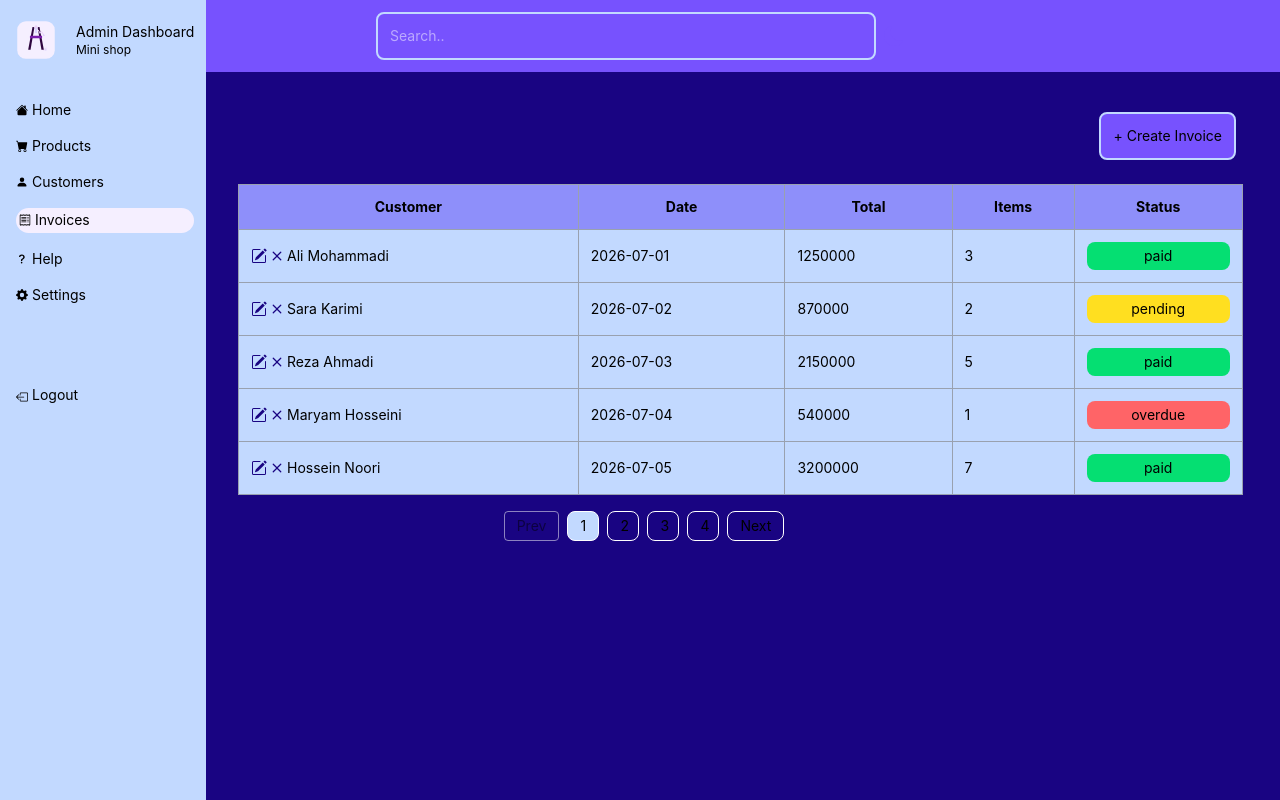
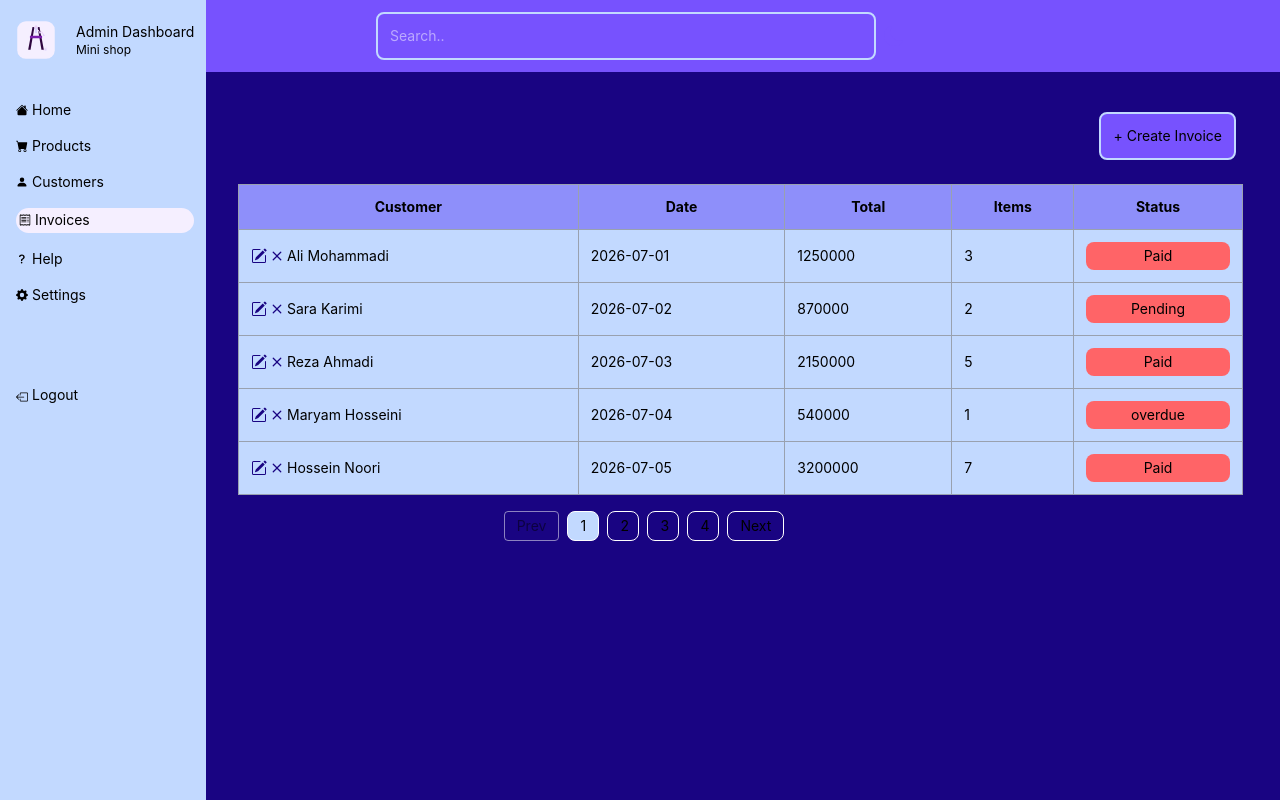
Before and after one commit to YasamanKarbalaiiH/Admin-Dashboard, a React (Vite) app: page /invoices in a window 1280 px wide. Built offline with nearby package versions, Linux system fonts and the light colour scheme.

Commit message:
Typescript

```diff
--- a/src/pages/Invoices.tsx
+++ b/src/pages/Invoices.tsx
@@ -4,12 +4,17 @@ import { useCrud } from "../hooks/useCrud";
 import Modal from "../components/Modal";
 import { v4 as uuidv4 } from "uuid";
 import { Fields } from "../Types/fields";
+enum InvoiceStatus {
+  Paid = "Paid",
+  Pending = "Pending",
+  Cancelled = "overdue",
+}
 interface Invoice {
   id: string;
   customer: string;
   date: string;
   total: number;
-  status: string;
+  status: InvoiceStatus;
   items: number;
 }
 export default function Invoices() {
@@ -19,7 +24,7 @@ export default function Invoices() {
       customer: "Ali Mohammadi",
       date: "2026-07-01",
       total: 1250000,
-      status: "paid",
+      status: InvoiceStatus.Paid,
       items: 3,
     },
     {
@@ -27,7 +32,7 @@ export default function Invoices() {
       customer: "Sara Karimi",
       date: "2026-07-02",
       total: 870000,
-      status: "pending",
+      status: InvoiceStatus.Pending,
       items: 2,
     },
     {
@@ -35,7 +40,7 @@ export default function Invoices() {
       customer: "Reza Ahmadi",
       date: "2026-07-03",
       total: 2150000,
-      status: "paid",
+      status: InvoiceStatus.Paid,
       items: 5,
     },
     {
@@ -43,7 +48,7 @@ export default function Invoices() {
       customer: "Maryam Hosseini",
       date: "2026-07-04",
       total: 540000,
-      status: "overdue",
+      status: InvoiceStatus.Cancelled,
       items: 1,
     },
     {
@@ -51,7 +56,7 @@ export default function Invoices() {
       customer: "Hossein Noori",
       date: "2026-07-05",
       total: 3200000,
-      status: "paid",
+      status: InvoiceStatus.Paid,
       items: 7,
     },
     {
@@ -59,7 +64,7 @@ export default function Invoices() {
       customer: "Zahra Rezaei",
       date: "2026-07-06",
       total: 980000,
-      status: "pending",
+      status: InvoiceStatus.Pending,
       items: 4,
     },
     {
@@ -67,7 +72,7 @@ export default function Invoices() {
       customer: "Mohammad Taghavi",
       date: "2026-07-07",
       total: 1500000,
-      status: "paid",
+      status: InvoiceStatus.Paid,
       items: 3,
     },
     {
@@ -75,7 +80,7 @@ export default function Invoices() {
       customer: "Fatemeh Mousavi",
       date: "2026-07-08",
       total: 760000,
-      status: "overdue",
+      status: InvoiceStatus.Cancelled,
       items: 2,
     },
     {
@@ -83,7 +88,7 @@ export default function Invoices() {
       customer: "Amir Alipour",
       date: "2026-07-09",
       total: 4100000,
-      status: "paid",
+      status: InvoiceStatus.Paid,
       items: 9,
     },
     {
@@ -91,7 +96,7 @@ export default function Invoices() {
       customer: "Narges Safari",
       date: "2026-07-10",
       total: 620000,
-      status: "pending",
+      status: InvoiceStatus.Pending,
       items: 2,
     },
     {
@@ -99,7 +104,7 @@ export default function Invoices() {
       customer: "Mehdi Karimian",
       date: "2026-07-11",
       total: 1850000,
-      status: "paid",
+      status: InvoiceStatus.Paid,
       items: 4,
     },
     {
@@ -107,7 +112,7 @@ export default function Invoices() {
       customer: "Leila Javanmard",
       date: "2026-07-12",
       total: 930000,
-      status: "overdue",
+      status: InvoiceStatus.Cancelled,
       items: 3,
     },
     {
@@ -115,7 +120,7 @@ export default function Invoices() {
       customer: "Saeed Rahmani",
       date: "2026-07-13",
       total: 2700000,
-      status: "pending",
+      status: InvoiceStatus.Pending,
       items: 6,
     },
     {
@@ -123,7 +128,7 @@ export default function Invoices() {
       customer: "Neda Kamali",
       date: "2026-07-14",
       total: 450000,
-      status: "paid",
+      status: InvoiceStatus.Paid,
       items: 1,
     },
     {
@@ -131,7 +136,7 @@ export default function Invoices() {
       customer: "Pouya Ehsani",
       date: "2026-07-15",
       total: 3300000,
-      status: "paid",
+      status: InvoiceStatus.Paid,
       items: 8,
     },
     {
@@ -139,7 +144,7 @@ export default function Invoices() {
       customer: "Golnaz Bahrami",
       date: "2026-07-16",
       total: 1120000,
-      status: "pending",
+      status: InvoiceStatus.Pending,
       items: 3,
     },
     {
@@ -147,7 +152,7 @@ export default function Invoices() {
       customer: "Farhad Soltani",
       date: "2026-07-17",
       total: 680000,
-      status: "overdue",
+      status: InvoiceStatus.Cancelled,
       items: 2,
     },
     {
@@ -155,7 +160,7 @@ export default function Invoices() {
       customer: "Shirin Abbasi",
       date: "2026-07-18",
       total: 2050000,
-      status: "paid",
+      status: InvoiceStatus.Paid,
       items: 5,
     },
     {
@@ -163,7 +168,7 @@ export default function Invoices() {
       customer: "Kianoosh Pourreza",
       date: "2026-07-19",
       total: 890000,
-      status: "pending",
+      status: InvoiceStatus.Pending,
       items: 2,
     },
     {
@@ -171,7 +176,7 @@ export default function Invoices() {
       customer: "Mina Afshari",
       date: "2026-07-20",
       total: 3750000,
-      status: "paid",
+      status: InvoiceStatus.Paid,
       items: 10,
     },
   ];
--- a/src/pages/Products.tsx
+++ b/src/pages/Products.tsx
@@ -11,10 +11,10 @@ import shirt from "../assets/images/icons8-t-shirt-64.png";
 import others from "../assets/images/icons8-product-64.png";
 import { Fields } from "../Types/fields";
 import { v4 as uuidv4 } from "uuid";
-
+type Category = "Electronics" | "Books" | "Clothes" | "Food" | "Other";
 interface Product {
   id: string;
-  category: string;
+  category: Category;
   title: string;
   price: number;
 }
```
